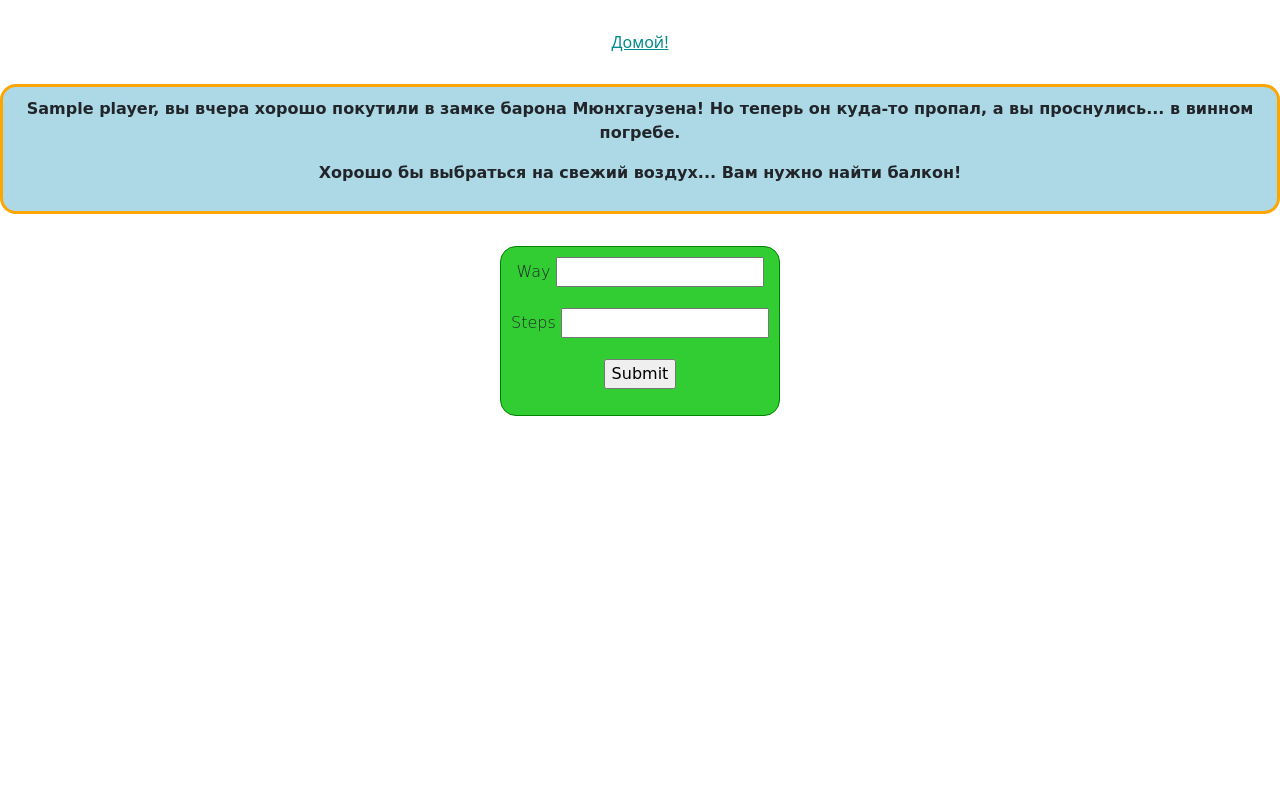
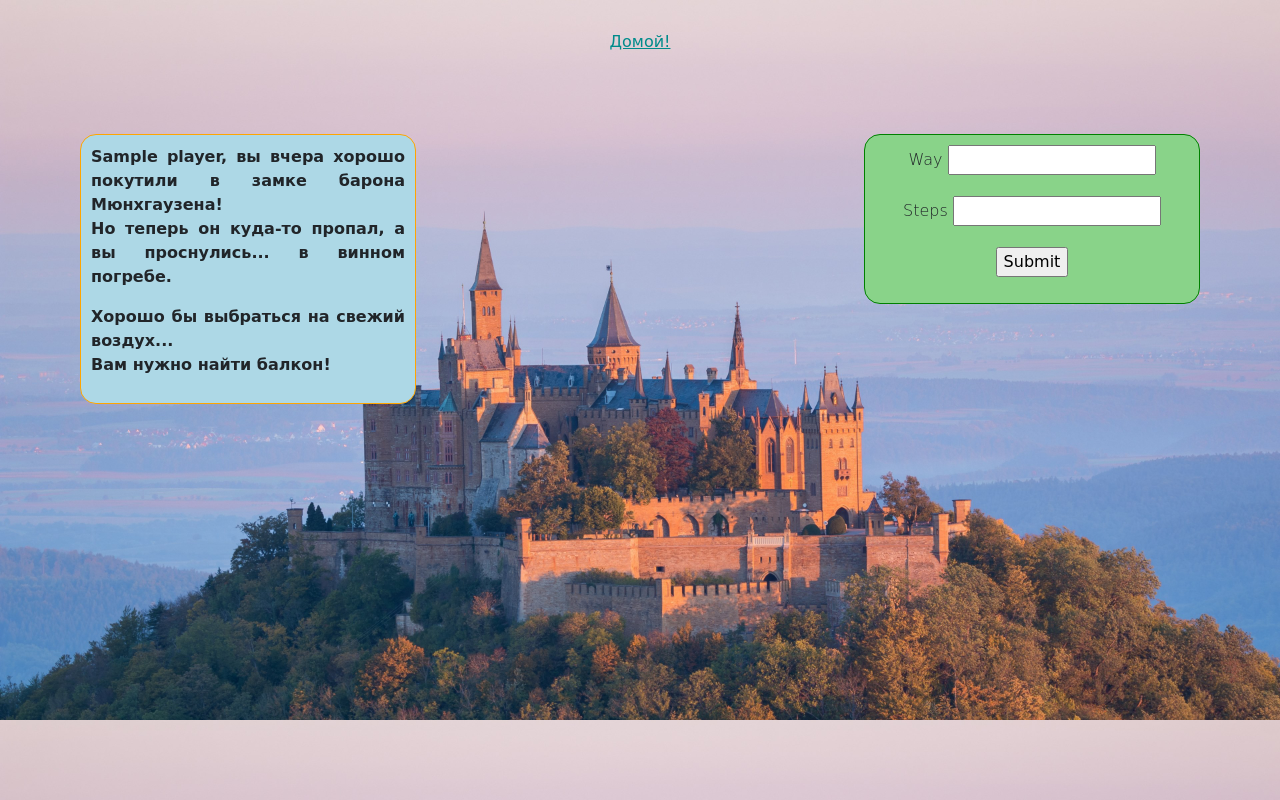
Before and after one commit to max-digit/my_progs, a Python web app: template out_of_dungeon/templates/game.html in a window 1280 px wide. Run offline with Jinja, Linux system fonts and the light colour scheme; the template is opened without the code that fills it: most values are stand-ins (such as "Sample title", 1, 10 or a date in 2020); form fields are guessed from the names that the template uses; some libraries are stand-ins or nearby versions.

Commit message:
Modified style, background-image added

```diff
--- a/out_of_dungeon/out_of_dungeon.py
+++ b/out_of_dungeon/out_of_dungeon.py
@@ -10,7 +10,7 @@ class GameForm(FlaskForm):
         "Если готовы, назовите Ваше имя: ",
         validators=[
             InputRequired(message='Введите своё имя'),
-            Length(max=33, message=f'Выберите имя короче {max} символов')]
+            Length(max=33, message=f'Выберите имя покороче')]
     )
 
     way = SelectField(
@@ -64,6 +64,8 @@ class Castle(Player, metaclass=SingletonMeta):
     def __init__(self, floor=0, room=0, ) -> None:
         if hasattr(Player, 'name'):
             self.name = getattr(Player, 'name')
+        else:
+            self.name = 'Сэр'
         self.map = self.castle_build()
         self.size = len(self.map)
         self.edge = self.size - 1
--- a/out_of_dungeon/static/style.css
+++ b/out_of_dungeon/static/style.css
@@ -1,29 +1,56 @@
-.legend, .gameplay{
-    margin-left: auto;
-    margin-right: auto;
-    border: 3px solid orange;
-    border-radius: 1em;
-    padding: 10px;
-    text-align: center;
-    height: fit-content;
-    width: fit-content;
-    background-color: lightblue;
-    font-weight: 600;
+body {
+    background-image: url('./images/background.jpg');
+    background-size: cover;
+}
+
+.content {
     font-family:Comic Sans MS;
 }
 
+.game_block {
+    height: fit-content;
+    width: 30%;
+    border: 1px solid;
+}
+
+.start {
+    background-color: lightgray;
+    margin-right: auto;
+    margin-left: auto;
+    padding: 1em;
+    text-align: center;
+    border-radius: 20px;
+    border-color: darkgray;
+}
+
+.game {
+    display: flex;
+    justify-content: space-between;
+    margin: 5rem;
+}
+
+
+.legend {
+    border-color:orange;
+    border-radius: 1em;
+    padding: 10px;
+    text-align: justify;
+    background-color: lightblue;
+    font-weight: 600;
+}
+
 .gameplay {
-    margin-top: 2rem;
-    margin-bottom: 2rem;
-    background-color: limegreen;
-    border: 1px solid green;
+    padding: 10px;
+    border-color: green;
+    border-radius: 1em;
+    background-color: #89d389;
     text-align: center;
     font-weight: 100;
 }
 
 .position {
     height: auto;
-    width: 500px;
+    width: fit-content;
     text-align: center;
     margin-left: auto;
     margin-right: auto;
@@ -32,8 +59,7 @@
     padding: 10px;
     border-radius: 10px;
     border:1px solid green;
-    background-color:chartreuse;
-    font-family: inherit;
+    background-color:#aaff56;
 
 }
 
--- a/out_of_dungeon/templates/base.html
+++ b/out_of_dungeon/templates/base.html
@@ -1,12 +1,23 @@
-{% block content %}
-    <div class="content">
-        {% block app_content %}
+<!DOCTYPE html>
+<html lang="en">
+    <head>
+        <meta charset="UTF-8">
+        <meta http-equiv="X-UA-Compatible" content="IE=edge">
+        <meta name="viewport" content="width=device-width, initial-scale=1.0">
+        <title>Подземелье. Путь наверх</title>
+    </head>
+    <body>
+        {% block content %}
+            <div class="content">
+                {% block app_content %}
+                {% endblock %}
+            </div>
+        {% endblock %}
+    </body>
+</html>
 
-        {% endblock %}
-    </div>
-{% endblock %}
 
-{% block style %}
+{% block scripts %}
     <script src="https://code.jquery.com/jquery-3.3.1.slim.min.js" integrity="sha384-q8i/X+965DzO0rT7abK41JStQIAqVgRVzpbzo5smXKp4YfRvH+8abtTE1Pi6jizo" crossorigin="anonymous"></script>
     <script src="https://cdnjs.cloudflare.com/ajax/libs/popper.js/1.14.3/umd/popper.min.js" integrity="sha384-ZMP7rVo3mIykV+2+9J3UJ46jBk0WLaUAdn689aCwoqbBJiSnjAK/l8WvCWPIPm49" crossorigin="anonymous"></script>
     <link rel="stylesheet" href="https://stackpath.bootstrapcdn.com/bootstrap/4.1.3/css/bootstrap.min.css" integrity="sha384-MCw98/SFnGE8fJT3GXwEOngsV7Zt27NXFoaoApmYm81iuXoPkFOJwJ8ERdknLPMO" crossorigin="anonymous">
--- a/out_of_dungeon/templates/game.html
+++ b/out_of_dungeon/templates/game.html
@@ -2,16 +2,16 @@
 
 {% block game %}
     <div class="game">
-        <div class="legend">
+        <div class="legend game_block">
             <p>
-                {{ Player.name }}, вы вчера хорошо покутили в замке барона Мюнхгаузена!
+                {{ Player.name }}, вы вчера хорошо покутили в замке барона Мюнхгаузена!<br>
                 Но теперь он куда-то пропал, а вы проснулись... в винном погребе.
             </p>
             <p>
-                Хорошо бы выбраться на свежий воздух... Вам нужно найти балкон!
+                Хорошо бы выбраться на свежий воздух...<br> Вам нужно найти балкон!
             </p>
         </div>
-        <div class="gameplay">
+        <div class="gameplay game_block">
             <form action="" method="post">
                 {% if form.field not in ('csrf_token', 'submit') %}
                     <p>{{ form.way.label }} {{ form.way }}</p>
--- a/out_of_dungeon/templates/index.html
+++ b/out_of_dungeon/templates/index.html
@@ -7,7 +7,7 @@
         </div>
     {% endblock %}
     {% block game %}
-        <div style="position: relative; background-color: lightgray; margin-right: auto; margin-left: auto; text-align: center; height: 100px; width: auto; border-radius: 20px;">
+        <div class="start game_block">
             <p style="padding-top: 1rem;">Готовы отправиться к приключениям?</p>
             <form method="post" action="">
                 <p>{{ form.name.label }} {{ form.name }}</p>
```
Also changed, not shown: out_of_dungeon/static/images/background.jpg (added).
